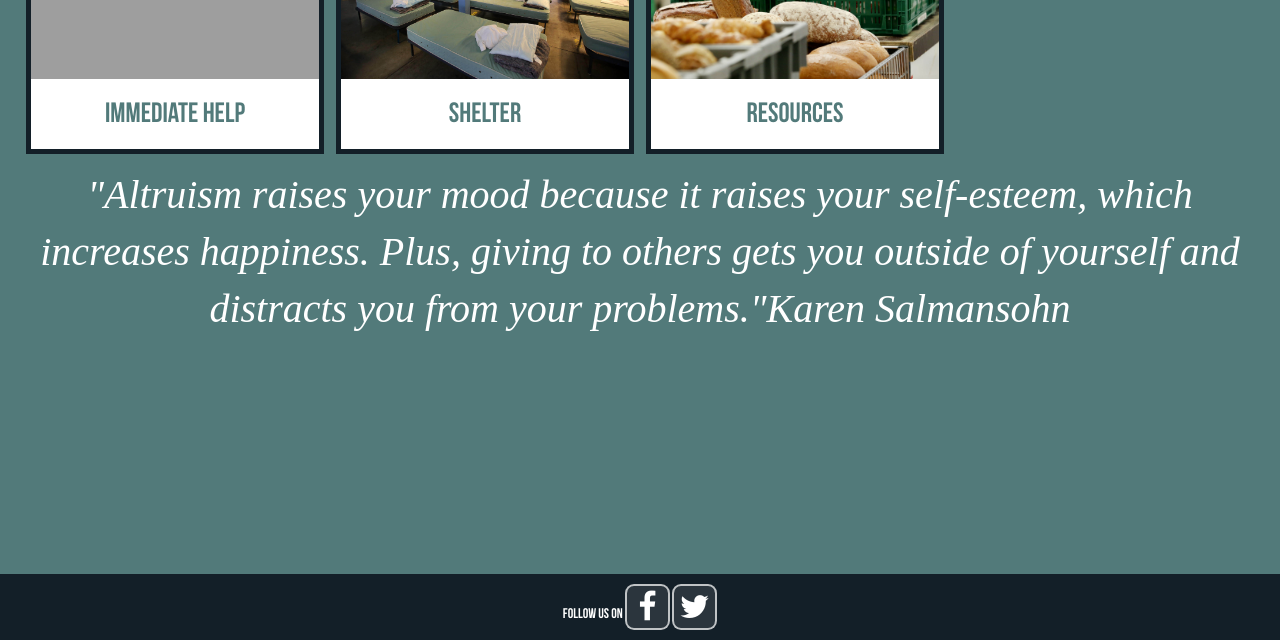
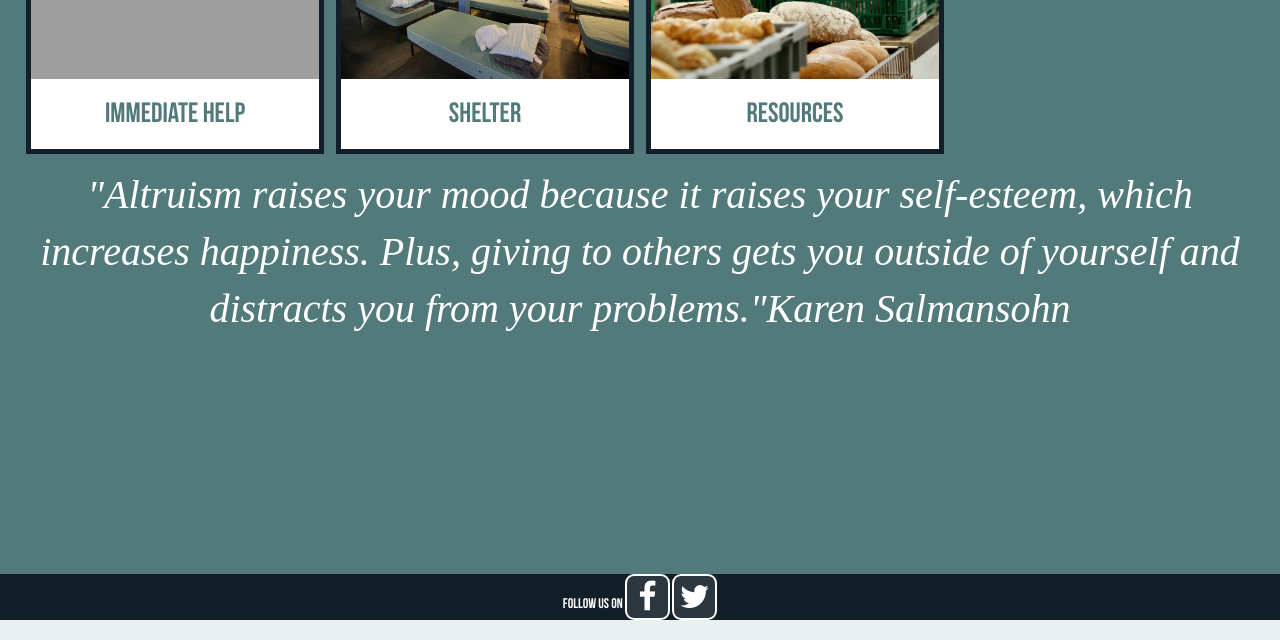
Before and after one commit to rebeccamillie/ran-web-project, a plain HTML site: page index.html in a window 1280 px wide. Shown: the part 340-980 px from the top of the page. Drawn offline with Linux system fonts and the light colour scheme; grey boxes are pictures that could not be loaded; files whose address does not match are found by name.

Commit message:
fixed footer

```diff
--- a/contactform.css
+++ b/contactform.css
@@ -100,24 +100,17 @@ h1 {
   text-align: center;
 }
 
+.footer {
+  background-color: #131f28;
+  text-align: center;
+  color: white;
+}
 
-.footer {
-    position: relative;
-    left: 0;
-    bottom: 0;
-    width: 100%;
-    background-color: #131f28;
-    color: white;
-    text-align: center;
-    padding: 10px;
-    text-align: center;
-
-}
 
 .footer .fa {
     padding: 5px;
     font-size: 32px;
-    width: 45px;
+    width: 30px;
     text-align: center;
     text-decoration: none;
     border-radius: 20%;
--- a/styles.css
+++ b/styles.css
@@ -181,20 +181,12 @@ div.desc {
     clear: both;
 }
 
+.footer {
+  background-color: #131f28;
+  text-align: center;
+  color: white;
+}
 
-.footer {
-    position: relative;
-    left: 0;
-    bottom: 0;
-    width: 100%;
-    background-color: #131f28;
-    color: white;
-    text-align: center;
-    padding: 10px;
-    text-align: center;
-    margin-left: 0px;
-    margin-right: 60px;
-}
 
 .footer .fa {
     padding: 5px;
@@ -205,7 +197,7 @@ div.desc {
     border-radius: 20%;
     background: rgba(255, 255, 255, 0.1);
     color: rgba(255, 255, 255, 1);
-    border: solid 2px rgba(255, 255, 255, 0.7);
+    border: solid 2px rgba(255, 255, 255, 1);
 }
 
 /* Style all font awesome icons */
@@ -236,6 +228,7 @@ div.desc {
     color: white;
 }
 
+
 p {
   font-family: serif;
   font-style: italic;
```
